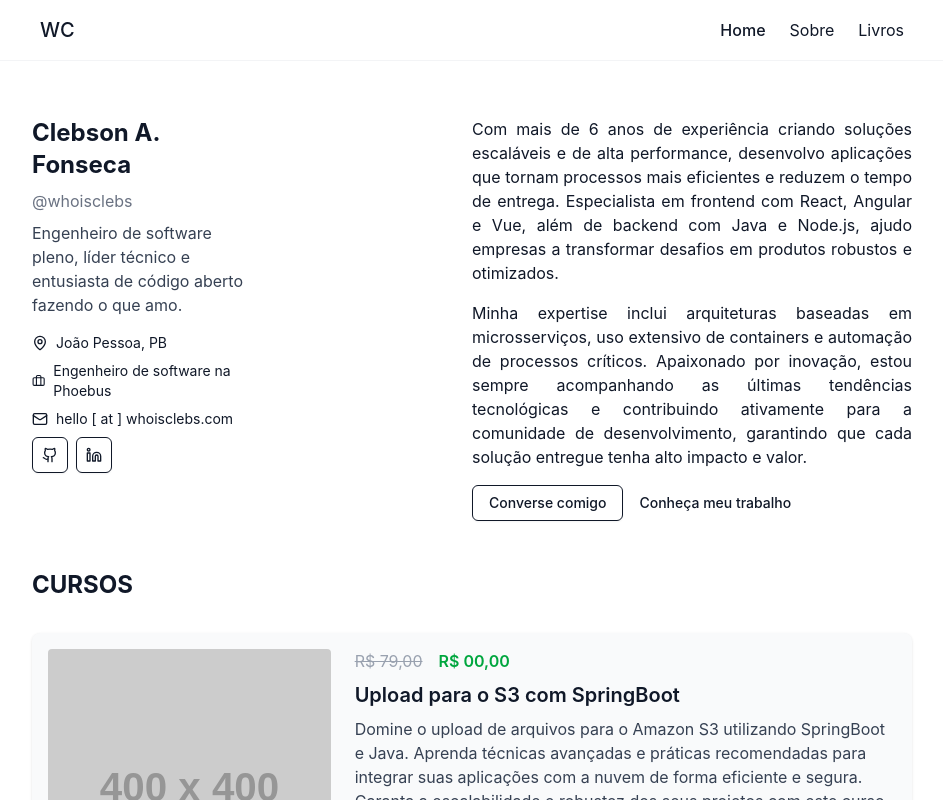
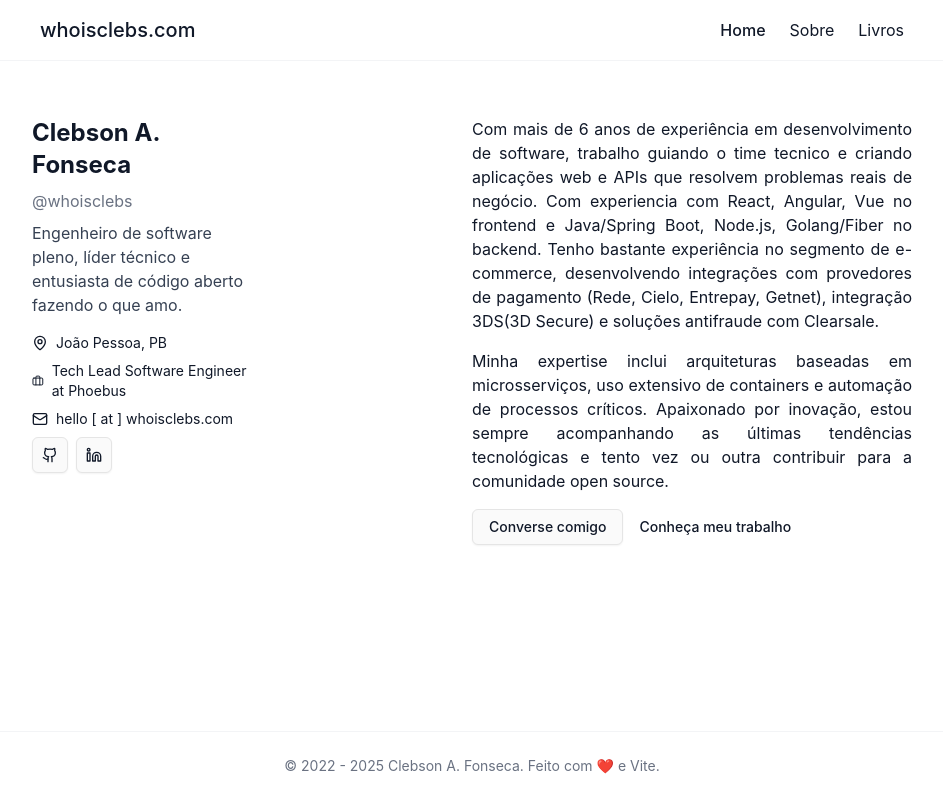
Before and after one commit to whoisclebs/whoisclebs.com, a React (Vite) app: page / in a window 1280 px wide. Shown: the top 800 px of the page, without its empty margins (168-1111 px from the left). Built offline with nearby package versions, Linux system fonts and the light colour scheme.

Commit message:
chore: update navbar title, add robots.txt, enhance CSS variables, and improve home page content

```diff
--- a/src/components/ui/navbar.tsx
+++ b/src/components/ui/navbar.tsx
@@ -5,7 +5,7 @@ const Navbar: React.FC = () => {
   return (
     <header className="border-b border-gray-100">
       <div className="container mx-auto px-4 py-4 flex justify-between items-center max-w-4xl">
-        <Link to="/" className="text-xl font-medium">WC</Link>
+        <Link to="/" className="text-xl font-medium">whoisclebs.com</Link>
         <nav className="flex items-center gap-6">
           <NavLink to="/" className={({isActive}) => isActive ? 'font-medium' : ''}>
             Home
--- a/src/index.css
+++ b/src/index.css
@@ -1,8 +1,95 @@
 @import "tailwindcss";
+
+@custom-variant dark (&:is(.dark *));
 
 @plugin "tailwindcss-animate";
 
-@custom-variant dark (&:is(.dark *));
+@theme {
+  --color-background: var(--background);
+  --color-foreground: var(--foreground);
+  --color-card: var(--card);
+  --color-card-foreground: var(--card-foreground);
+  --color-popover: var(--popover);
+  --color-popover-foreground: var(--popover-foreground);
+  --color-primary: var(--primary);
+  --color-primary-foreground: var(--primary-foreground);
+  --color-secondary: var(--secondary);
+  --color-secondary-foreground: var(--secondary-foreground);
+  --color-muted: var(--muted);
+  --color-muted-foreground: var(--muted-foreground);
+  --color-accent: var(--accent);
+  --color-accent-foreground: var(--accent-foreground);
+  --color-destructive: var(--destructive);
+  --color-destructive-foreground: var(--destructive-foreground);
+  --color-border: var(--border);
+  --color-input: var(--input);
+  --color-ring: var(--ring);
+  --color-chart-1: var(--chart-1);
+  --color-chart-2: var(--chart-2);
+  --color-chart-3: var(--chart-3);
+  --color-chart-4: var(--chart-4);
+  --color-chart-5: var(--chart-5);
+  --radius-lg: var(--radius);
+  --radius-md: calc(var(--radius) - 2px);
+  --radius-sm: calc(var(--radius) - 4px);
+}
+
+@layer base {
+  :root {
+    --background: var(--color-neutral-50);
+    --foreground: var(--color-neutral-900);
+    --card: hsl(0 0% 100%);
+    --card-foreground: hsl(0 0% 3.9%);
+    --popover: hsl(0 0% 100%);
+    --popover-foreground: hsl(0 0% 3.9%);
+    --primary: hsl(0 0% 9%);
+    --primary-foreground: hsl(0 0% 98%);
+    --secondary: hsl(0 0% 96.1%);
+    --secondary-foreground: hsl(0 0% 9%);
+    --muted: hsl(0 0% 96.1%);
+    --muted-foreground: hsl(0 0% 45.1%);
+    --accent: hsl(0 0% 96.1%);
+    --accent-foreground: hsl(0 0% 9%);
+    --destructive: hsl(0 84.2% 60.2%);
+    --destructive-foreground: hsl(0 0% 98%);
+    --border: hsl(0 0% 89.8%);
+    --input: hsl(0 0% 89.8%);
+    --ring: hsl(0 0% 3.9%);
+    --chart-1: hsl(12 76% 61%);
+    --chart-2: hsl(173 58% 39%);
+    --chart-3: hsl(197 37% 24%);
+    --chart-4: hsl(43 74% 66%);
+    --chart-5: hsl(27 87% 67%);
+    --radius: 0.5rem;
+  }
+
+  .dark {
+    --background: var(--color-neutral-950);
+    --foreground: var(--color-neutral-100);
+    --card: hsl(0, 0%, 3.9%);
+    --card-foreground: hsl(0 0% 98%);
+    --popover: hsl(0 0% 3.9%);
+    --popover-foreground: hsl(0 0% 98%);
+    --primary: hsl(0 0% 98%);
+    --primary-foreground: hsl(0 0% 9%);
+    --secondary: hsl(0 0% 14.9%);
+    --secondary-foreground: hsl(0 0% 98%);
+    --muted: hsl(0 0% 14.9%);
+    --muted-foreground: hsl(0 0% 63.9%);
+    --accent: hsl(0 0% 14.9%);
+    --accent-foreground: hsl(0 0% 98%);
+    --destructive: hsl(0 62.8% 30.6%);
+    --destructive-foreground: hsl(0 0% 98%);
+    --border: hsl(0 0% 14.9%);
+    --input: hsl(0 0% 14.9%);
+    --ring: hsl(0 0% 83.1%);
+    --chart-1: hsl(220 70% 50%);
+    --chart-2: hsl(160 60% 45%);
+    --chart-3: hsl(30 80% 55%);
+    --chart-4: hsl(280 65% 60%);
+    --chart-5: hsl(340 75% 55%);
+  }
+}
 
 body {
   font-family: 'Inter', system-ui, -apple-system, sans-serif;
--- a/src/layout/layout.tsx
+++ b/src/layout/layout.tsx
@@ -6,8 +6,12 @@ import { Outlet } from 'react-router';
 const Layout: React.FC = () => {
   return (
     <div className="bg-white text-gray-900 flex flex-col min-h-screen">
+      <meta
+        name="description"
+        content="Clebson Fonseca – desenvolvedor, empresário e investidor. Descubra meus projetos e ideias em tecnologia, negócios e inovação."
+      />
       <Navbar />
-      <main className="container mx-auto px-2 py-2 max-w-4xl flex-grow flex flex-col">
+      <main className=" mx-auto px-2 py-2 max-w-4xl flex-grow flex flex-col">
         <Outlet />
       </main>
       <Footer />
--- a/src/pages/home.tsx
+++ b/src/pages/home.tsx
@@ -18,7 +18,7 @@ const Home: React.FC = () => {
                         </div>
                         <div className="flex items-center gap-2">
                             <Briefcase size={16} />
-                            <span>Engenheiro de software na <a href="https://phoebus.com.br">Phoebus</a></span>
+                            <span>Tech Lead Software Engineer at <a href="https://phoebus.com.br">Phoebus</a></span>
                         </div>
                         <div className="flex items-center gap-2">
                             <Mail size={16} />
@@ -40,17 +40,14 @@ const Home: React.FC = () => {
                 </div>
                 <div className="md:w-2/4 text-justify">
                     <p className="mb-4">
-                        Com mais de 6 anos de experiência criando soluções escaláveis e de alta performance,
-                        desenvolvo aplicações que tornam processos mais eficientes e reduzem o tempo de entrega.
-                        Especialista em frontend com React, Angular e Vue, além de backend com Java e Node.js,
-                        ajudo empresas a transformar desafios em produtos robustos e otimizados.
+                        Com mais de 6 anos de experiência em desenvolvimento de software, trabalho guiando o time tecnico e criando aplicações web e APIs que resolvem problemas reais de negócio.
+                        Com experiencia com React, Angular, Vue no frontend e Java/Spring Boot, Node.js, Golang/Fiber no backend. Tenho bastante experiência no segmento de e-commerce, desenvolvendo integrações com provedores de pagamento (Rede, Cielo, Entrepay, Getnet), integração 3DS(3D Secure) e soluções antifraude com Clearsale.
                     </p>
                     <p>
                         Minha expertise inclui arquiteturas baseadas em microsserviços,
                         uso extensivo de containers e automação de processos críticos.
                         Apaixonado por inovação, estou sempre acompanhando as últimas tendências tecnológicas
-                        e contribuindo ativamente para a comunidade de desenvolvimento,
-                        garantindo que cada solução entregue tenha alto impacto e valor.
+                        e tento vez ou outra contribuir para a comunidade open source.
                     </p>
                     <Button variant="outline" className="mt-4">
                         <a href="https://linkedin.com/in/whoisclebs" target="_blank" rel="noopener noreferrer">
@@ -64,37 +61,6 @@ const Home: React.FC = () => {
                     </Button>
                 </div>
             </div>
-            <div className="mt-12">
-                <h2 className="text-2xl font-bold mb-8">CURSOS</h2>
-                <div className="space-y-8">
-                    <div className="flex flex-col md:flex-row bg-gray-50 p-4 rounded-lg shadow">
-                        <div className="md:w-1/3">
-                            <img
-                                src="https://placehold.co/400x400"
-                                alt="Landing Page para MicroSaaS com Next.js"
-                                className="w-full h-auto rounded"
-                            />
-                        </div>
-                        <div className="md:w-2/3 md:pl-6 mt-4 md:mt-0">
-                            <div className="flex items-center gap-4 mb-2">
-                                <span className="line-through text-gray-400">R$ 79,00</span>
-                                <span className="text-green-600 font-semibold">R$ 00,00</span>
-                            </div>
-                            <h3 className="text-xl font-semibold mb-2">
-                                Upload para o S3 com SpringBoot
-                            </h3>
-                            <p className="text-gray-700 mb-4">
-                                Domine o upload de arquivos para o Amazon S3 utilizando SpringBoot e Java. Aprenda técnicas avançadas e práticas recomendadas para integrar suas aplicações com a nuvem de forma eficiente e segura. Garanta a escalabilidade e robustez dos seus projetos com este curso essencial para desenvolvedores.
-                            </p>
-                            <Button variant="outline">
-                                <a href="#">
-                                    Em breve
-                                </a>
-                            </Button>
-                        </div>
-                    </div>
-                </div>
-            </div>
         </div>
     )
 }
```
Also changed, not shown: public/robots.txt (added), 1 other file (tests, documents, lock files or other folders).
